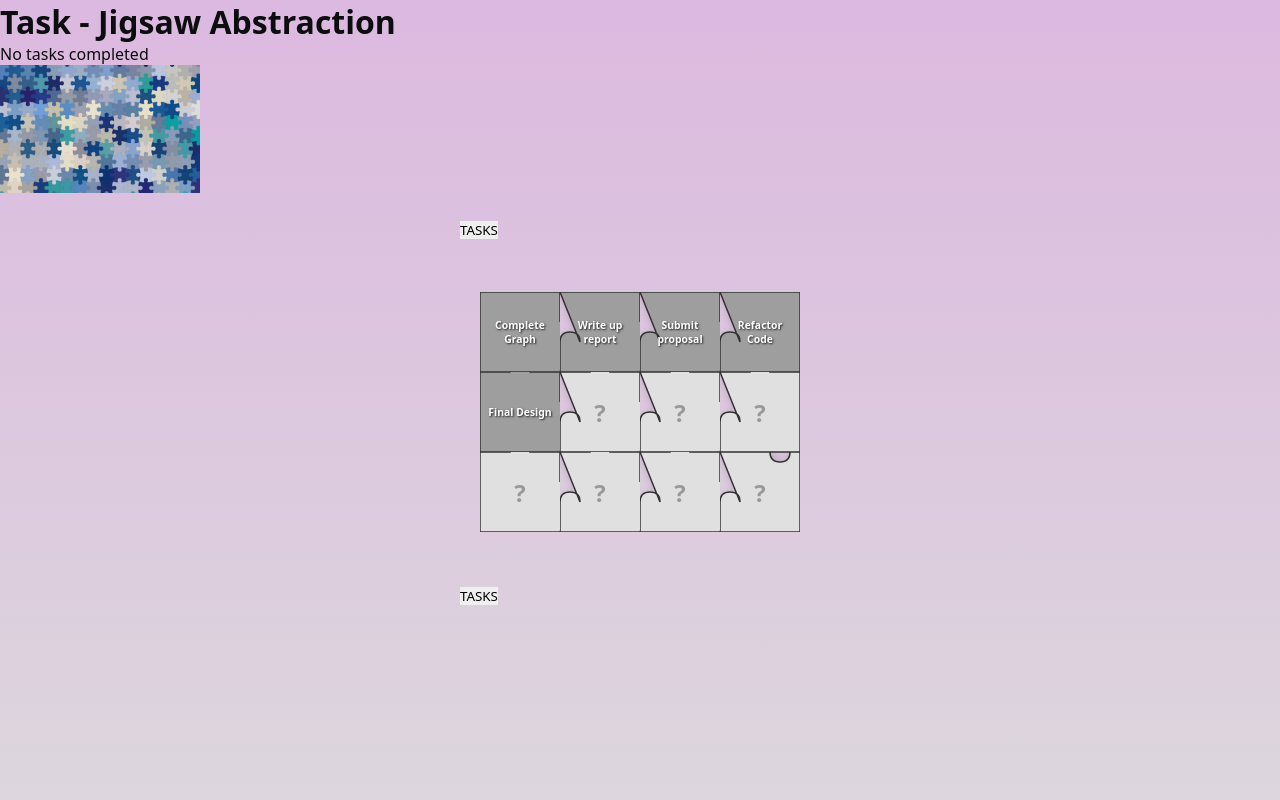
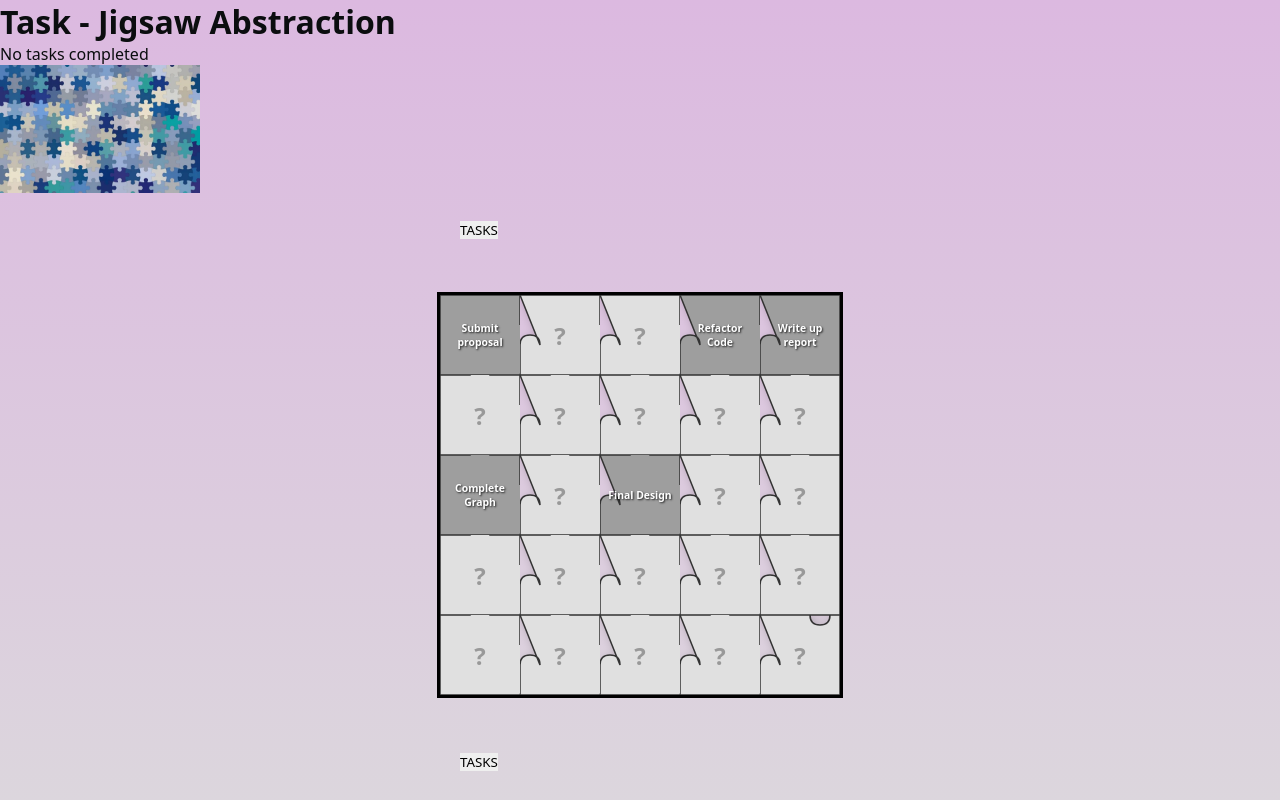
Before and after one commit to itcOnlineGaming/RWM_P2_2025_Jake_Fitzgerald, a SvelteKit app: page / in a window 1280 px wide. Built offline with nearby package versions, Linux system fonts and the light colour scheme.

Commit message:
#13 Board sized increased and Task pieces are now randomised in the board.

```diff
--- a/src/Components/JigsawBoard.svelte
+++ b/src/Components/JigsawBoard.svelte
@@ -2,7 +2,7 @@
     import JigsawPiece from './JigsawPiece.svelte';
 
     export let tasks: Array<{id: number, text: string, completed: boolean, difficulty: string}>;
-    export let totalPieces: number = 12; // Total jigsaw pieces to show (including placeholders)
+    export let totalPieces: number = 12;
 
     type Difficulty = 'EASY' | 'MEDIUM' | 'HARD' | 'GREY';
     const difficultyColours: Record<Difficulty, string> = {
@@ -12,11 +12,9 @@
         GREY: "#9E9E9E"
     };
 
-    // Placeholder color - lighter grey for unassigned pieces (or green when all complete)
     const placeholderColor = "#E0E0E0";
-    const completedPlaceholderColor = "#4CAF50"; // Green when all tasks done
+    const completedPlaceholderColor = "#4CAF50";
 
-    // Check if all tasks are completed
     $: allTasksCompleted = tasks.length > 0 && tasks.every(task => task.completed);
 
     function getTaskColour(task: any): string {
@@ -26,7 +24,6 @@
         return difficultyColours[task.difficulty as Difficulty] || '#ccc';
     }
 
-    // Calculate grid dimensions based on total piece count
     function getGridDimensions(count: number): {rows: number, cols: number} {
         if (count <= 0) return {rows: 0, cols: 0};
         if (count <= 4) return {rows: 2, cols: 2};
@@ -36,13 +33,11 @@
         if (count <= 16) return {rows: 4, cols: 4};
         if (count <= 20) return {rows: 4, cols: 5};
 
-        // For larger counts, make roughly square
         const cols = Math.ceil(Math.sqrt(count));
         const rows = Math.ceil(count / cols);
         return {rows, cols};
     }
 
-    // Determine piece type based on position
     function getPieceType(index: number, rows: number, cols: number): 'corner-tl' | 'corner-tr' | 'corner-bl' | 'corner-br' | 'edge-top' | 'edge-right' | 'edge-bottom' | 'edge-left' | 'middle' {
         const row = Math.floor(index / cols);
         const col = index % cols;
@@ -52,24 +47,35 @@
         const isLeftCol = col === 0;
         const isRightCol = col === cols - 1;
 
-        // Corners
         if (isTopRow && isLeftCol) return 'corner-tl';
         if (isTopRow && isRightCol) return 'corner-tr';
         if (isBottomRow && isLeftCol) return 'corner-bl';
         if (isBottomRow && isRightCol) return 'corner-br';
 
-        // Edges
         if (isTopRow) return 'edge-top';
         if (isBottomRow) return 'edge-bottom';
         if (isLeftCol) return 'edge-left';
         if (isRightCol) return 'edge-right';
 
-        // Middle
         return 'middle';
     }
 
-    // Create array of pieces: real tasks + placeholders
-    $: allPieces = [...tasks, ...Array(Math.max(0, totalPieces - tasks.length)).fill(null)];
+    // Shuffle function using Fisher-Yates algorithm
+    function shuffleArray<T>(array: T[]): T[] {
+        const shuffled = [...array];
+        for (let i = shuffled.length - 1; i > 0; i--) {
+            const j = Math.floor(Math.random() * (i + 1));
+            [shuffled[i], shuffled[j]] = [shuffled[j], shuffled[i]];
+        }
+        return shuffled;
+    }
+
+    // Create randomized pieces array
+    $: allPieces = shuffleArray([
+        ...tasks,
+        ...Array(Math.max(0, totalPieces - tasks.length)).fill(null)
+    ]);
+
     $: dimensions = getGridDimensions(totalPieces);
     $: rows = dimensions.rows;
     $: cols = dimensions.cols;
@@ -104,12 +110,15 @@
         display: flex;
         justify-content: center;
         align-items: center;
-        padding: 2rem;
+        padding: 0;
+        border: 3px solid black;
+        width: fit-content;
+        margin: 2rem auto;
     }
 
     .jigsaw-grid {
         display: grid;
-        gap: -1px; /* Overlap slightly for puzzle effect */
+        gap: -1px;
     }
 
     .piece-container {
--- a/src/routes/+page.svelte
+++ b/src/routes/+page.svelte
@@ -129,7 +129,7 @@
 	</div>
 </div>
 
-<JigsawBoard tasks={tasks} totalPieces={12} />
+<JigsawBoard tasks={tasks} totalPieces={25} />
 
 
 <div class="container">
```
